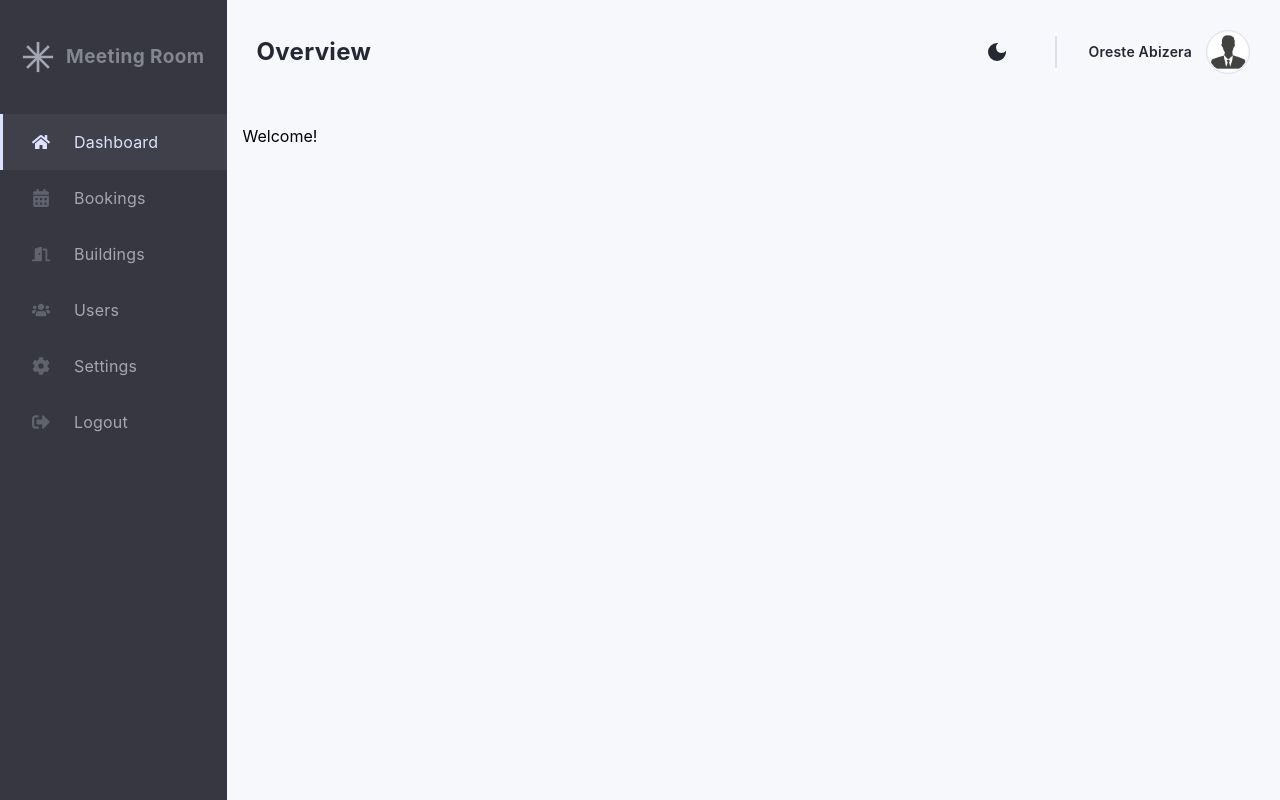
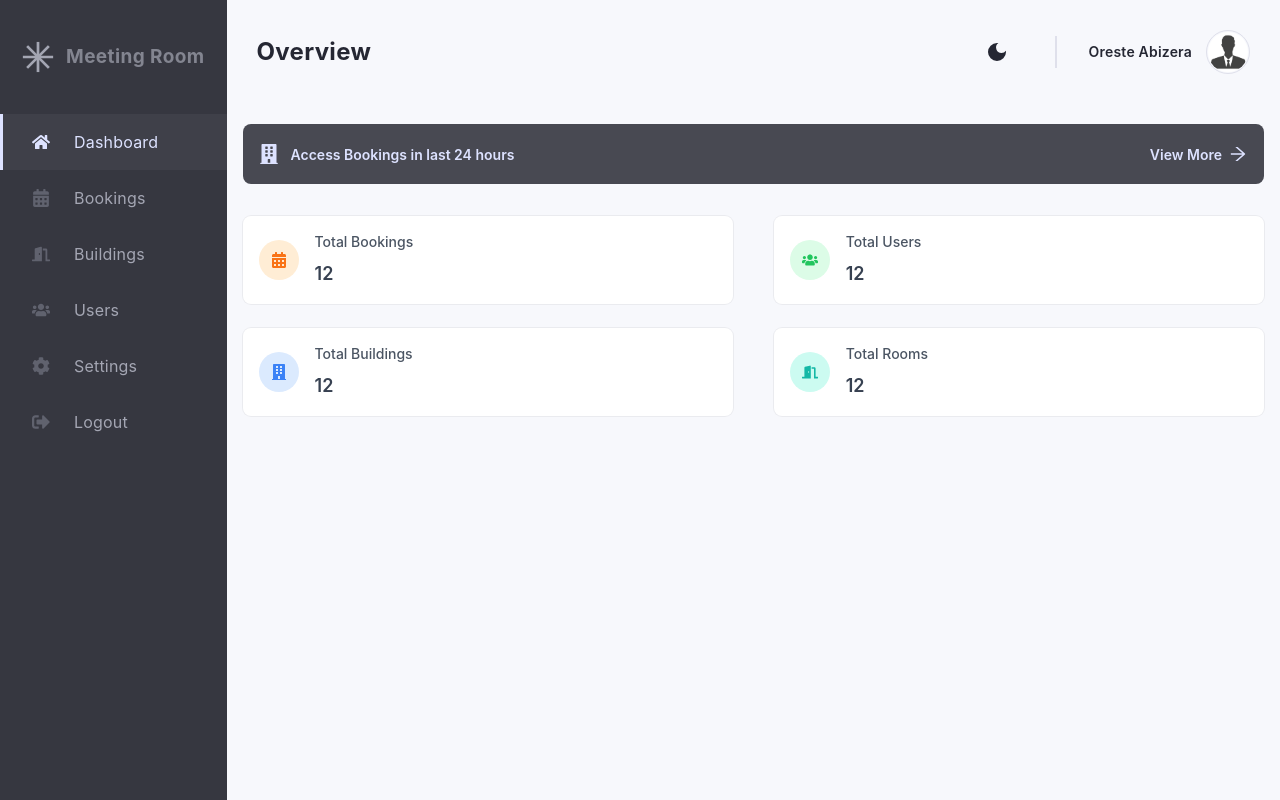
Before and after one commit to oreste-abizera/meeting-room-client, a React (Vite) app: page /dashboard in a window 1280 px wide. Built offline with nearby package versions, Linux system fonts and the light colour scheme; sample sign-in values are in the browser's storage.

Commit message:
feat: dashboard stats ui

```diff
--- /dev/null
+++ b/src/components/DashboardBanner.tsx
@@ -0,0 +1,29 @@
+import React from "react";
+import { FaBuilding } from "react-icons/fa";
+import { AiOutlineArrowRight } from "react-icons/ai";
+import { useNavigate } from "react-router-dom";
+
+type Props = {};
+
+const DashboardBanner = (props: Props) => {
+  const navigate = useNavigate();
+  return (
+    <div
+      className="bg-[#363740] bg-opacity-90 rounded-[8px] h-[60px] w-full flex items-center justify-between px-2 lg:px-[16px] cursor-pointer"
+      onClick={() => navigate("/bookings")}
+    >
+      <div className="flex items-center">
+        <FaBuilding className="h-[20px] w-[20px] mr-2 lg:mr-[12px] text-[#DDE2FF]" />
+        <h1 className="text-[#DDE2FF] text-[14px] lg:font-semibold">
+          Access Bookings in last 24 hours
+        </h1>
+      </div>
+      <div className="flex items-center">
+        <p className="text-[#DDE2FF] text-[14px] lg:font-semibold">View More</p>
+        <AiOutlineArrowRight className="h-[20px] w-[20px] ml-1 lg:ml-[6px] text-[#DDE2FF]" />
+      </div>
+    </div>
+  );
+};
+
+export default DashboardBanner;
--- /dev/null
+++ b/src/components/StatisticsCards.tsx
@@ -0,0 +1,67 @@
+import React from "react";
+import { FaCalendarAlt, FaDoorOpen, FaUsers, FaBuilding } from "react-icons/fa";
+
+type Props = {};
+
+const StatisticsCards = (props: Props) => {
+  const data = [
+    {
+      title: "Total Bookings",
+      value: 12,
+      icon: <FaCalendarAlt />,
+      className:
+        "text-orange-500 dark:text-orange-100 bg-orange-100 dark:bg-orange-500",
+    },
+    {
+      title: "Total Users",
+      value: 12,
+      icon: <FaUsers />,
+      className:
+        "text-green-500 dark:text-green-100 bg-green-100 dark:bg-green-500",
+    },
+    {
+      title: "Total Buildings",
+      value: 12,
+      icon: <FaBuilding />,
+      className:
+        "text-blue-500 dark:text-blue-100 bg-blue-100 dark:bg-blue-500",
+    },
+    {
+      title: "Total Rooms",
+      value: 12,
+      icon: <FaDoorOpen />,
+      className:
+        "text-teal-500 dark:text-teal-100 bg-teal-100 dark:bg-teal-500",
+    },
+  ];
+  return (
+    <div className="mt-[20px] flex flex-wrap items-center justify-between">
+      {data.map((item, index) => {
+        return (
+          <div key={index} className="w-[48%] py-[12px]">
+            <div
+              className="w-full bg-white h-[88px] p-[16px] min-w-0 rounded-lg overflow-hidden"
+              style={{ boxShadow: "0 0 0 1px rgb(0 0 0 / 5%)" }}
+            >
+              <div className="flex items-center">
+                <div className={`p-3 rounded-full mr-4 ${item.className}`}>
+                  {item.icon}
+                </div>
+                <div>
+                  <p className="mb-2 text-sm font-medium text-gray-600 dark:text-gray-400">
+                    {item.title}
+                  </p>
+                  <p className="text-lg font-semibold text-gray-700 dark:text-gray-200">
+                    {item.value}
+                  </p>
+                </div>
+              </div>
+            </div>
+          </div>
+        );
+      })}
+    </div>
+  );
+};
+
+export default StatisticsCards;
--- a/src/pages/DashboardPage.tsx
+++ b/src/pages/DashboardPage.tsx
@@ -1,13 +1,16 @@
-import React, { useContext, useEffect } from "react";
-import { AppContext } from "../context/AppContext";
 import DashboardLayout from "../layouts/DashboardLayout";
+import DashboardBanner from "../components/DashboardBanner";
+import StatisticsCards from "../components/StatisticsCards";
 
 type Props = {};
 
 const DashboardPage = (props: Props) => {
   return (
     <DashboardLayout>
-      <p className="px-4">Welcome!</p>
+      <div className="px-1 lg:px-4">
+        <DashboardBanner />
+        <StatisticsCards />
+      </div>
     </DashboardLayout>
   );
 };
```
